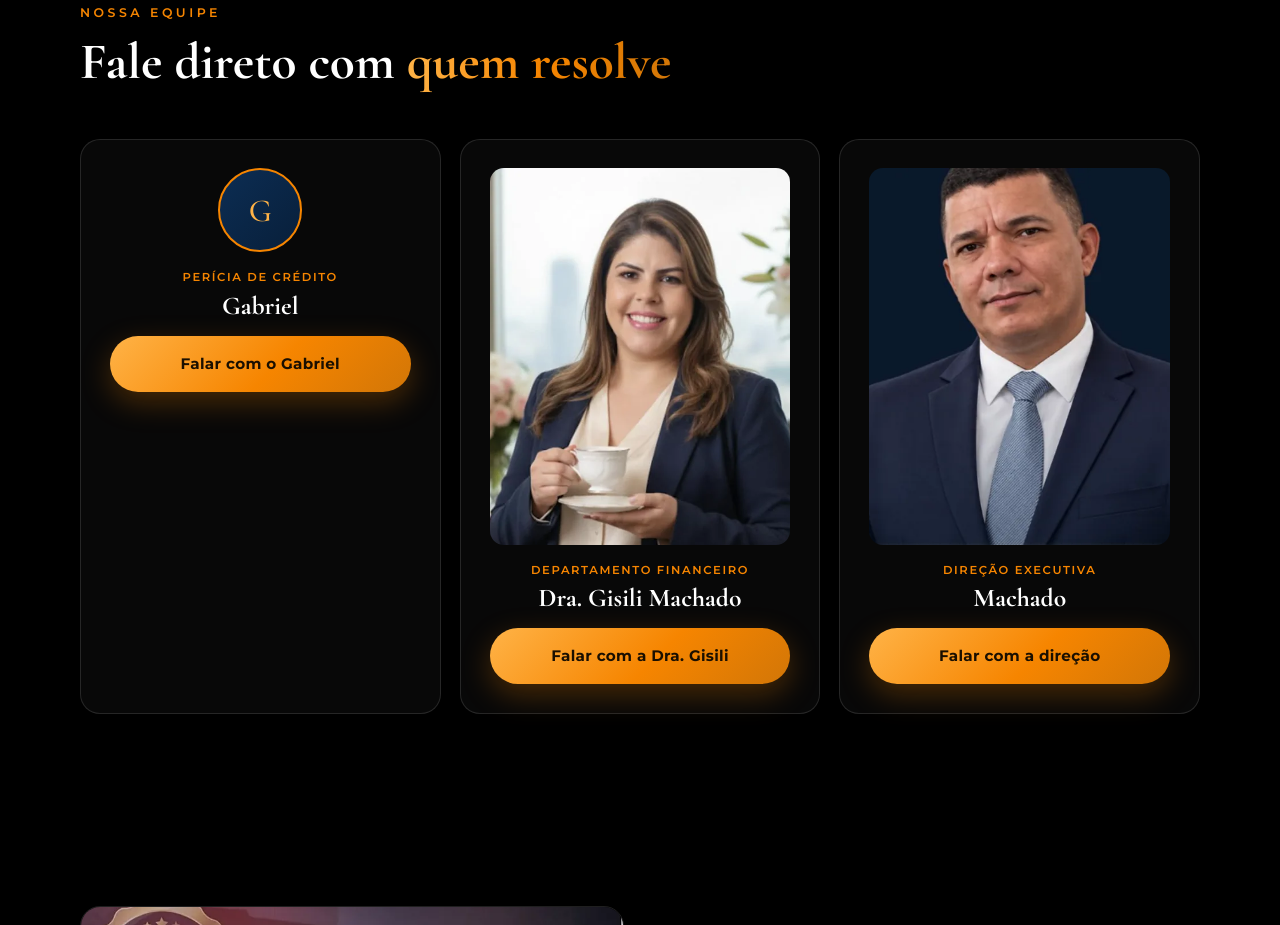
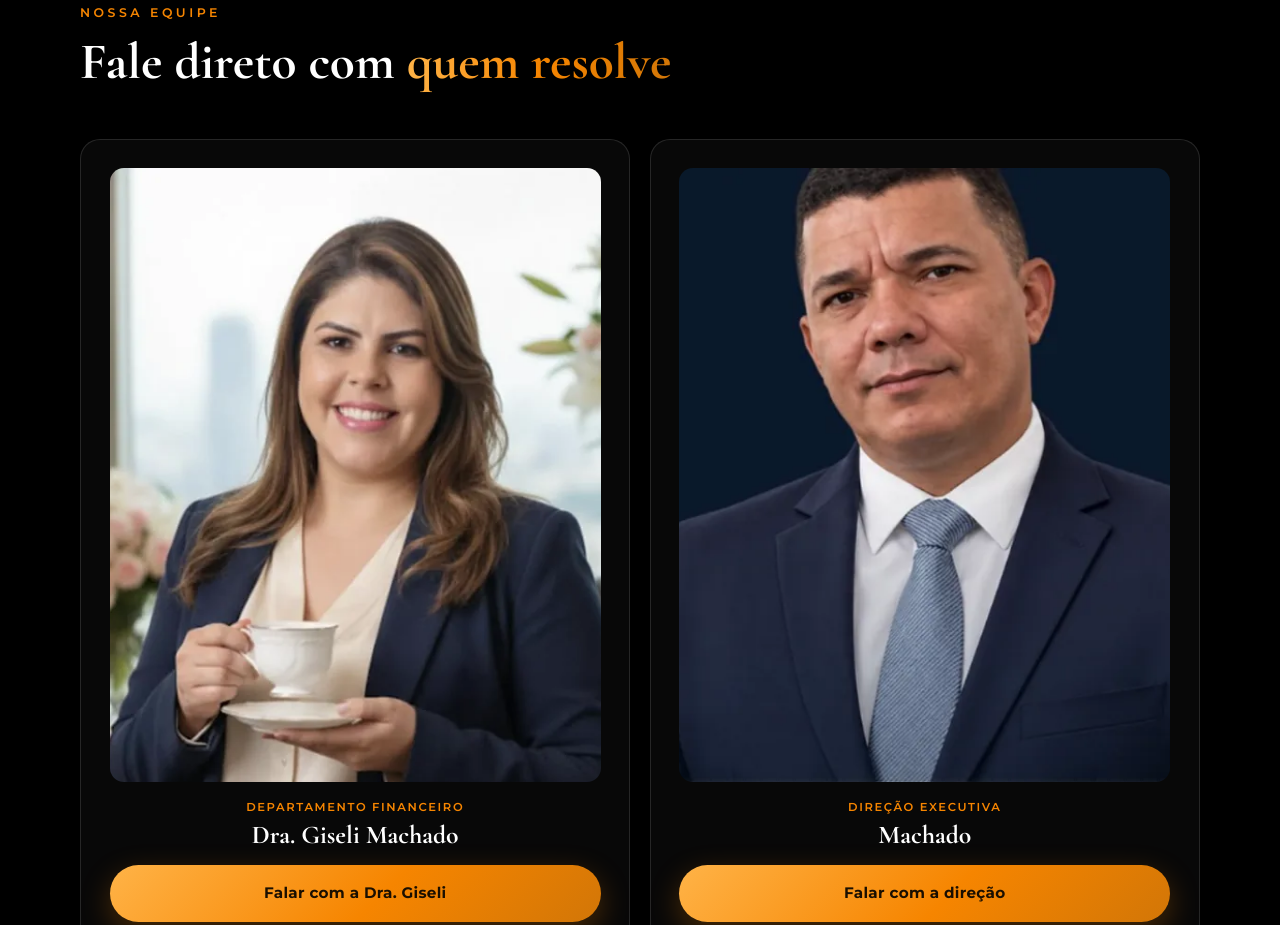
Before and after one commit to zebubit/defenda-assessoria, a plain HTML site: page index.html in a window 1280 px wide. Shown: the part 2558-3483 px from the top of the page. Drawn offline with nearby package versions, Linux system fonts and the light colour scheme.

Commit message:
Equipe: nome correto Dra. Giseli e remove Gabriel
Co-Authored-By: Claude Opus 5.5 <noreply@anthropic.com>

```diff
--- a/index.html
+++ b/index.html
@@ -186,8 +186,7 @@ footer a.z{color:#e6bd4f;font-weight:600}
 <section id="equipe"><div class="wrap">
   <div class="head rv"><div class="eyebrow">Nossa equipe</div><h2>Fale direto com <span class="grad">quem resolve</span></h2></div>
   <div class="team">
-    <div class="person rv"><div class="av">G</div><small>Perícia de crédito</small><h3>Gabriel</h3><a class="btn btn-gold" data-wa="Olá Gabriel! Vim pelo seu site e quero uma perícia do meu crédito." data-num="5566996582008" href="#">Falar com o Gabriel</a></div>
-    <div class="person rv"><img src="assets/fotos/gisili.webp" alt="Dra. Gisili Machado" width="640" height="657" loading="lazy"><small>Departamento financeiro</small><h3>Dra. Gisili Machado</h3><a class="btn btn-gold" data-wa="Olá Dra. Gisili! Vim pelo seu site e quero falar com o financeiro." data-num="5566996022008" href="#">Falar com a Dra. Gisili</a></div>
+    <div class="person rv"><img src="assets/fotos/gisili.webp" alt="Dra. Giseli Machado" width="640" height="657" loading="lazy"><small>Departamento financeiro</small><h3>Dra. Giseli Machado</h3><a class="btn btn-gold" data-wa="Olá Dra. Giseli! Vim pelo seu site e quero falar com o financeiro." data-num="5566996022008" href="#">Falar com a Dra. Giseli</a></div>
     <div class="person rv"><img src="assets/fotos/machado.webp" alt="Machado, diretor executivo" width="640" height="593" loading="lazy"><small>Direção executiva</small><h3>Machado</h3><a class="btn btn-gold" data-wa="Olá! Vim pelo seu site e quero falar com a direção." data-num="5566996932008" href="#">Falar com a direção</a></div>
   </div>
 </div></section>
```
